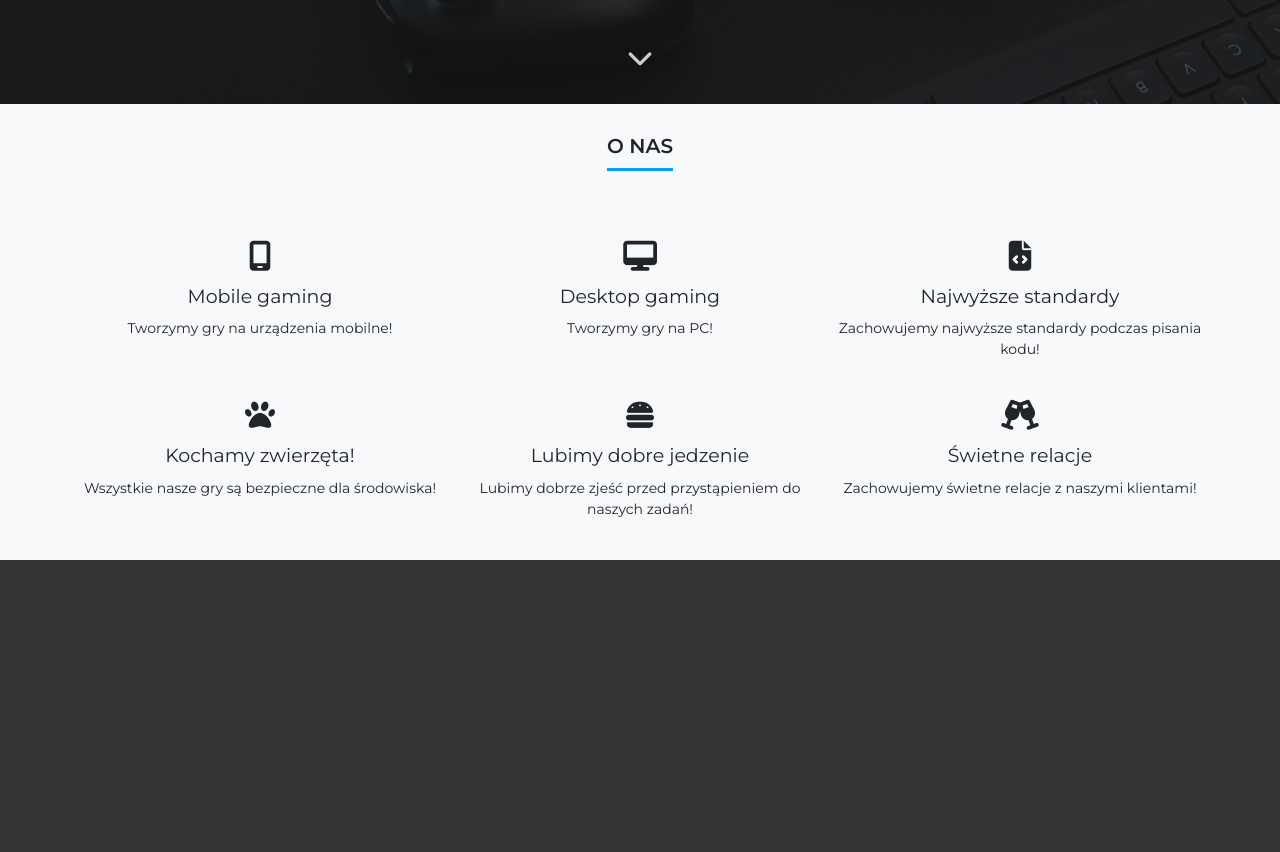
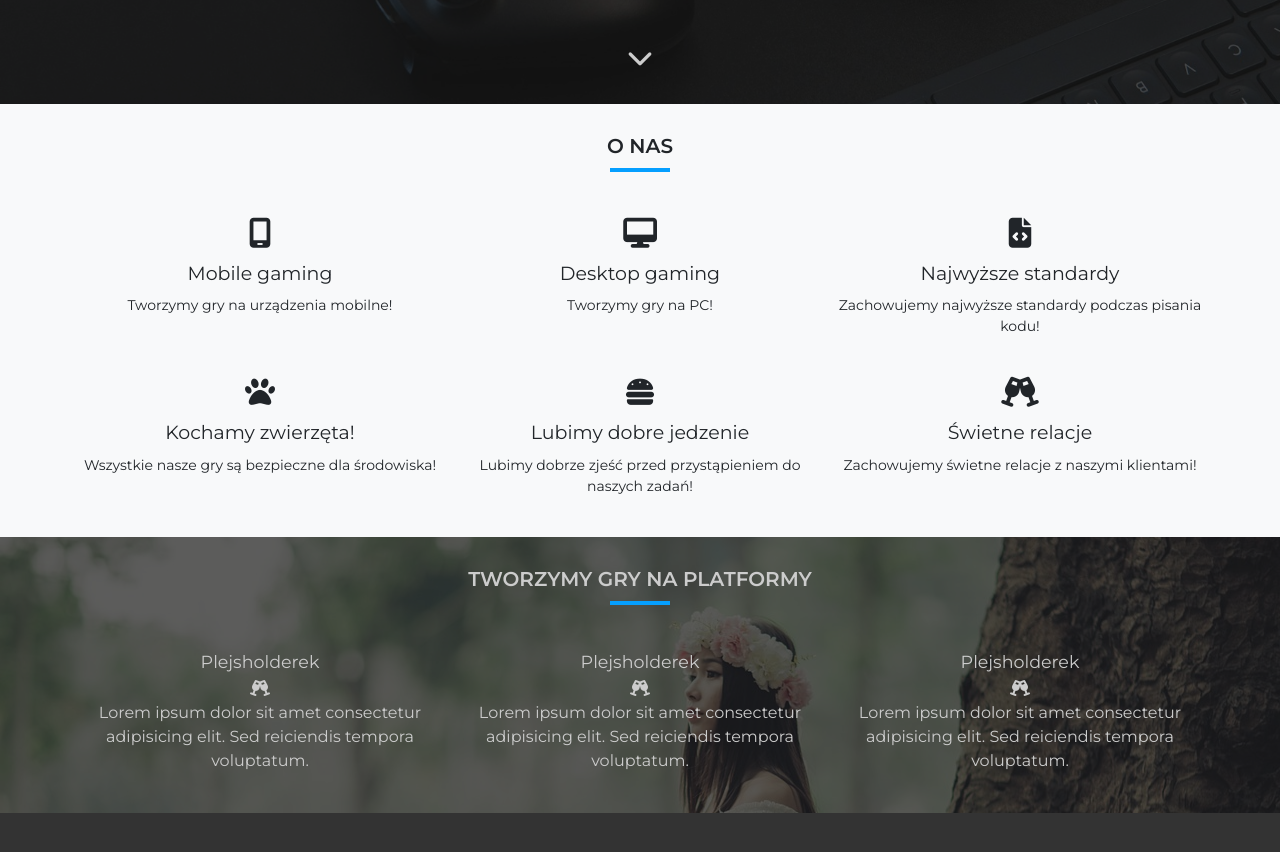
Before and after one commit to wojtekpirog/projekt_html_css_RWD, a plain HTML site: page index.html in a window 1280 px wide. Shown: the part 696-1548 px from the top of the page. Drawn offline with nearby package versions, Linux system fonts and the light colour scheme.

Commit message:
Create template for platforms section

```diff
--- a/index.html
+++ b/index.html
@@ -102,6 +102,8 @@
         <!--  -->
         <h2 class="section-title">O nas</h2>
         <!--  -->
+        <div class="section-underline"></div>
+        <!--  -->
         <div class="row">
           <!--  -->
           <div class="col-sm-6 col-md-4 text-hover-primary">
@@ -146,6 +148,42 @@
       <!--  -->
     </section>
     <!--  -->
+    <section class="platforms py-5">
+      <!--  -->
+      <div class="container">
+        <!--  -->
+        <h2 class="section-title">Tworzymy gry na platformy</h2>
+        <!--  -->
+        <div class="section-underline"></div>
+        <!--  -->
+        <div class="row">
+          <!--  -->
+          <div class="col-sm-6 col-md-4 px-3">
+            <h3 class="platforms__title mt-5">Plejsholderek</h3>
+            <div><i class="fa-solid fa-champagne-glasses"></i></div>
+            <p class="platforms__description">Lorem ipsum dolor sit amet consectetur adipisicing elit. Sed reiciendis tempora voluptatum.</p>
+          </div>
+          <!--  -->
+          <div class="col-sm-6 col-md-4 px-3">
+            <h3 class="platforms__title mt-5">Plejsholderek</h3>
+            <div><i class="fa-solid fa-champagne-glasses"></i></div>
+            <p class="platforms__description">Lorem ipsum dolor sit amet consectetur adipisicing elit. Sed reiciendis tempora voluptatum.</p>
+          </div>
+          <!--  -->
+          <div class="col-sm-6 col-md-4 offset-sm-3 offset-md-0 px-3">
+            <h3 class="platforms__title mt-5">Plejsholderek</h3>
+            <div><i class="fa-solid fa-champagne-glasses"></i></div>
+            <p class="platforms__description">Lorem ipsum dolor sit amet consectetur adipisicing elit. Sed reiciendis tempora voluptatum.</p>
+          </div>
+          <!--  -->
+        </div>
+        <!--  -->
+      </div>
+      <!--  -->
+      <div class="overlay"></div>
+      <!--  -->
+    </section>
+    <!--  -->
     <section>
       <!--  -->
       <div style="height: 200vh;"></div>
--- a/js/script.js
+++ b/js/script.js
@@ -1,5 +1,7 @@
 let navbarParent;
 let navbar;
+let navbarCollapse;
+let allNavLinks;
 
 function main() {
   getElements();
@@ -9,10 +11,15 @@ function main() {
 function getElements() {
   navbarParent = document.querySelector(".navbar").parentElement;
   navbar = navbarParent.querySelector(".navbar");
+  navbarCollapse = navbar.querySelector(".navbar-collapse");
+  allNavLinks = navbar.querySelectorAll(".nav-link");
+
+  console.log(allNavLinks);
 }
 
 function addListeners() {
   window.addEventListener("scroll", handleScroll);
+  allNavLinks.forEach((navLink) => navLink.addEventListener("click", () => navbarCollapse.classList.remove("show")));
 }
 
 function handleScroll() {
--- a/sass/_breakpoints.scss
+++ b/sass/_breakpoints.scss
@@ -26,6 +26,11 @@
   .hero_text-header {
     font-size: 3.2rem;
   }
+
+  .platforms {
+    background-image: url("../assets/images/woman-desktop.jpg");
+    background-position: center;
+  }
 }
 
 @media (min-width: 768px) {
@@ -46,4 +51,8 @@
       padding-bottom: .5em;
     }
   }
+
+  .platforms {
+    background-position: center -100px;
+  }
 }
--- a/sass/_general.scss
+++ b/sass/_general.scss
@@ -17,12 +17,27 @@
   background-color: colors.$shadow-bg;
 }
 
+.overlay {
+  position: absolute;
+  top: 0;
+  left: 0;
+  width: 100%;
+  height: 100%;
+  background-color: colors.$overlay;
+  z-index: -1;
+}
+
 .section-title {
   display: inline-block;
-  margin-bottom: 2em;
-  padding-bottom: .5em;
-  border-bottom: 3px solid colors.$lightblue;
+  padding-bottom: .25em;
   font-family: "Primary-semibold";
   text-align: center;
   text-transform: uppercase;
 }
+
+.section-underline {
+  margin: 0 auto 1em;
+  width: 60px;
+  height: 4px;
+  background-color: colors.$lightblue;
+}
--- a/sass/components/_aboutus.scss
+++ b/sass/components/_aboutus.scss
@@ -1,3 +1,5 @@
+@use "../utils/colors" as colors;
+
 .about {
   i {
     margin: 1em 0 .5em;
@@ -21,3 +23,12 @@
     }
   }
 }
+
+.platforms {
+  position: relative;
+  background-image: url("../assets/images/woman-mobile.jpg");
+  background-position: top center;
+  background-size: cover;
+  color: colors.$light;
+  z-index: 0;
+}
--- a/sass/utils/_colors.scss
+++ b/sass/utils/_colors.scss
@@ -4,3 +4,4 @@ $lightblue: hsl(203, 100%, 51%);
 $hero_overlay: hsla(0, 0%, 10%, .7);
 $cta-hover: hsla(210, 14%, 89%, 0.5);
 $shadow-bg: hsla(0, 0%, 10%, .85);
+$overlay: hsla(0, 0%, 10%, .7);
```
Also changed, not shown: assets/images/woman-desktop.jpg (added), assets/images/woman-mobile.jpg (added), css/style.css, 1 other file.
